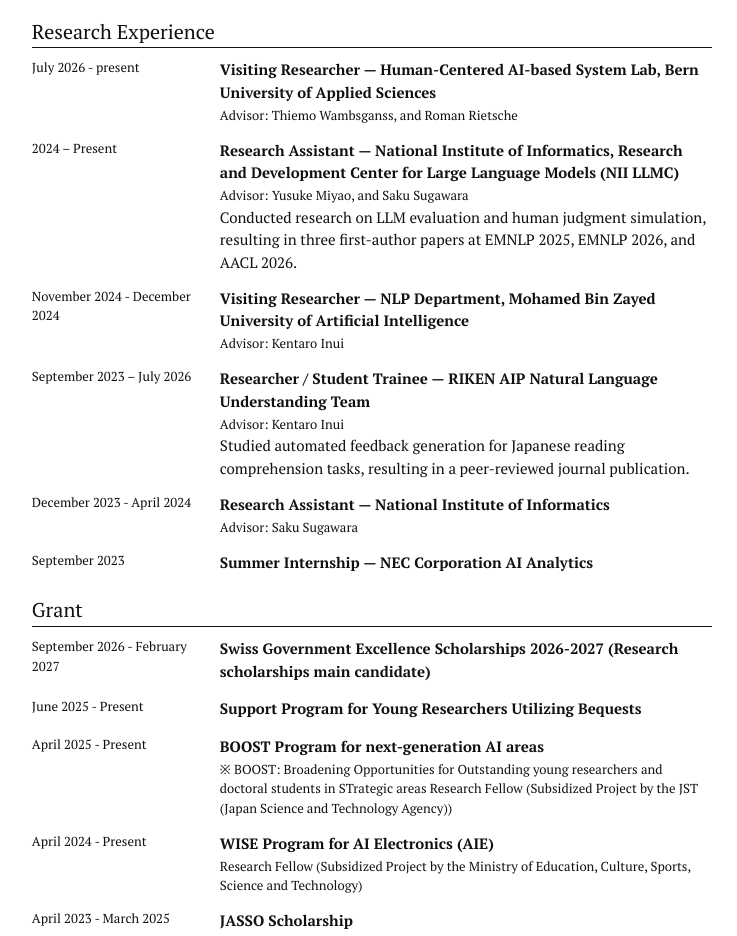
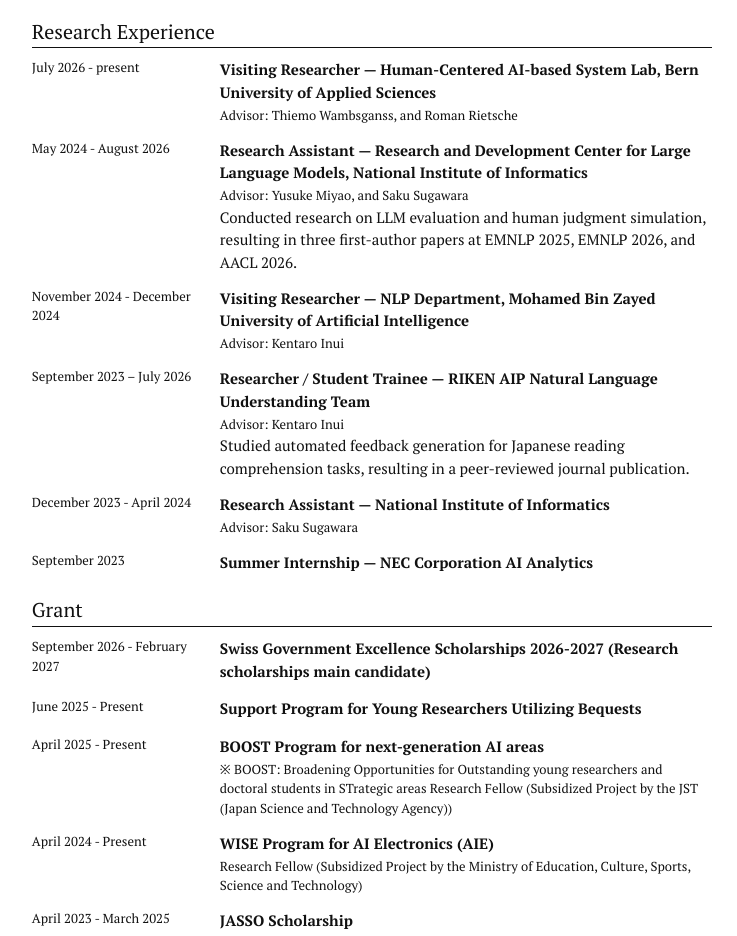
Before and after one commit to momo0817/momo0817.github.io, a Next.js app: page /cv in a window 1280 px wide. Shown: the part 2900-3836 px from the top of the page, without its empty margins (268-1005 px from the left). Built offline with nearby package versions, Linux system fonts and the light colour scheme.

Commit message:
Update website

```diff
--- a/src/data/cv.ts
+++ b/src/data/cv.ts
@@ -6,8 +6,6 @@ export const cvExperienceData: Experience[] = experienceData
     if (experience.companyUrl === "https://llm-jp.nii.ac.jp/en/") {
       return {
         ...experience,
-        date: "2024 – Present",
-        company: "National Institute of Informatics, Research and Development Center for Large Language Models (NII LLMC)",
         description: "Conducted research on LLM evaluation and human judgment simulation, resulting in three first-author papers at EMNLP 2025, EMNLP 2026, and AACL 2026.",
       };
     }
```
